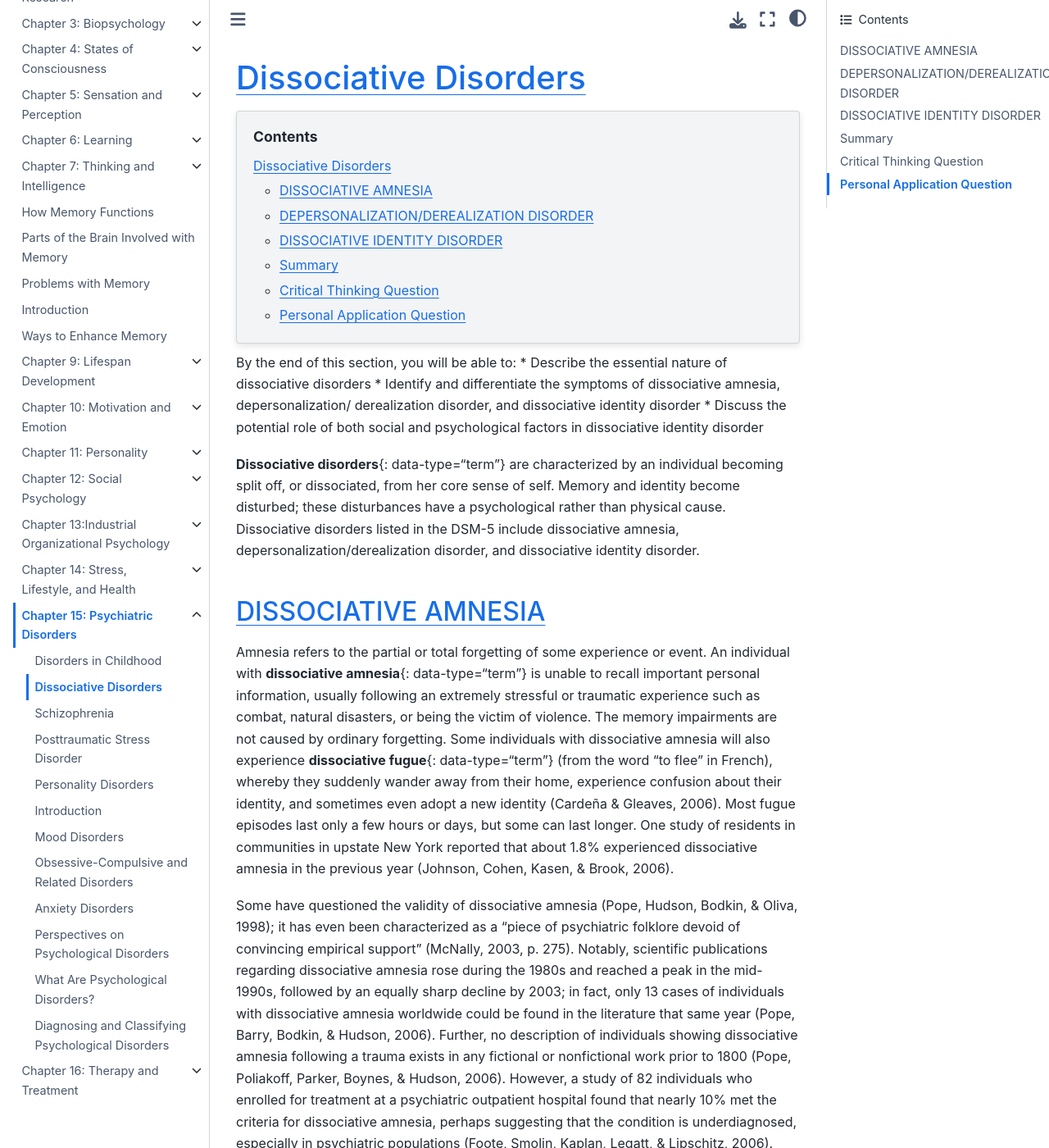
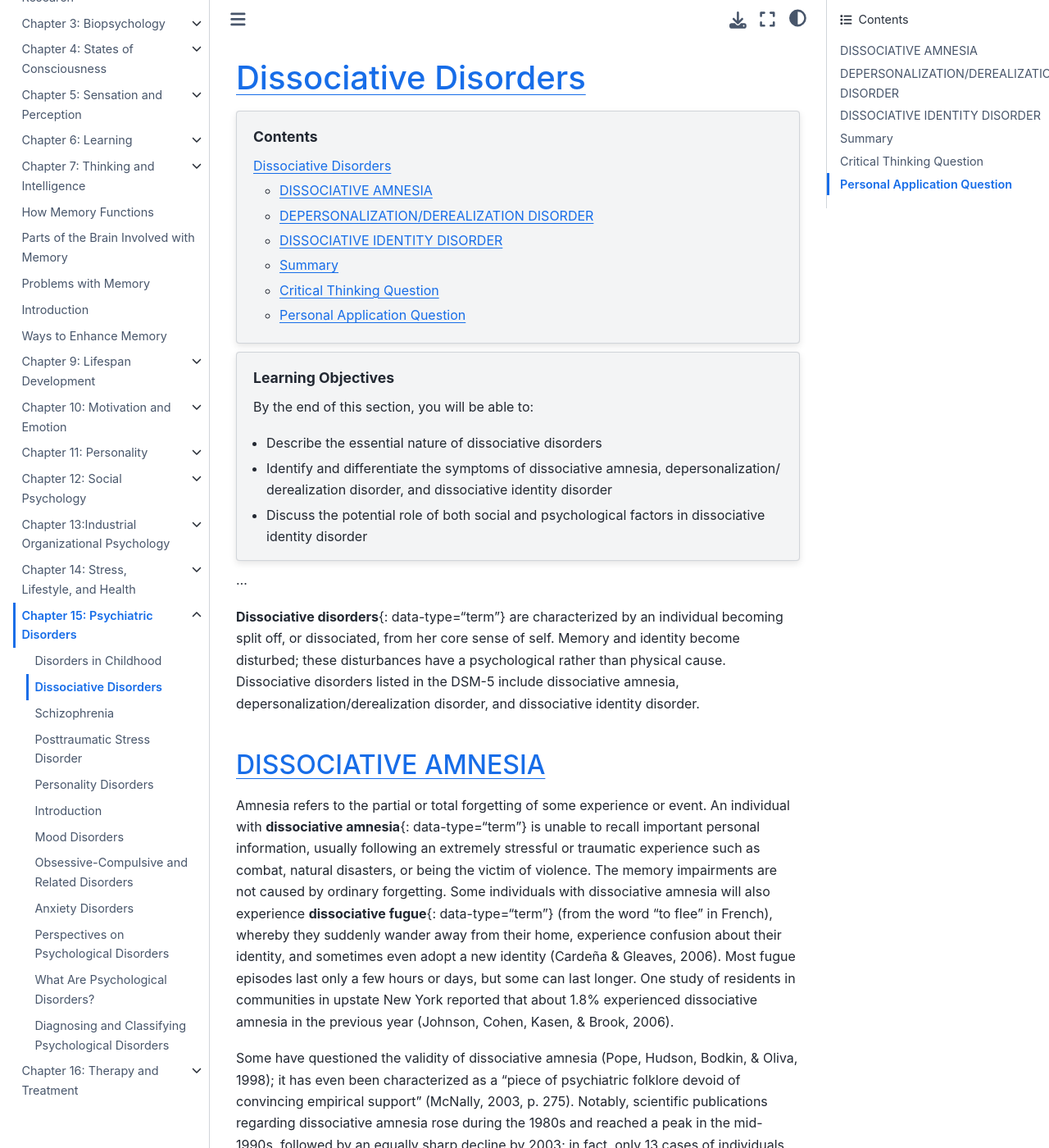
Before and after one commit to justpsychiatry/Clinically-Oriented-Psychology, a Sphinx documentation site: the page built from docs/source/disorders/m49184.rst, in a window 1280 px wide and 1400 px high. Shown: the whole window at 82% size. Built offline with Sphinx 7.4.7 and the Sphinx Book theme 1.1.4, drawn with Linux system fonts in a browser that asks for light colours; pages that are not in the unit, such as notebooks, are missing from menus; some of the changed text lies outside the part shown.

```diff
--- a/docs/source/disorders/m49184.rst
+++ b/docs/source/disorders/m49184.rst
@@ -8,14 +8,14 @@
    :depth: 3
 ..
 
-.. container::
+.. topic:: Learning Objectives
 
-   By the end of this section, you will be able to: \* Describe the
-   essential nature of dissociative disorders \* Identify and
-   differentiate the symptoms of dissociative amnesia,
-   depersonalization/ derealization disorder, and dissociative identity
-   disorder \* Discuss the potential role of both social and
-   psychological factors in dissociative identity disorder
+   By the end of this section, you will be able to:
+
+   * Describe the essential nature of dissociative disorders
+   * Identify and differentiate the symptoms of dissociative amnesia, depersonalization/ derealization disorder, and dissociative identity disorder
+   * Discuss the potential role of both social and psychological factors in dissociative identity disorder
+...
 
 **Dissociative disorders**\ {: data-type=“term”} are characterized by an
 individual becoming split off, or dissociated, from her core sense of
@@ -178,7 +178,7 @@
       3. feeling detached from the self
       4. feeling detached from the world {: type=“a”}
 
-  .. dropdown:: Check Answer
+    .. dropdown:: Check Answer
 
       B
   .. Card:: Question
@@ -191,9 +191,9 @@
       3. schizophrenia
       4. different personalities {: type=“a”}
 
-   .. container::
+     .. dropdown::
 
-      D
+        D
 
 Critical Thinking Question
 ==========================
@@ -239,18 +239,22 @@
       dissociative disorder in which people feel detached from the self
       (depersonalization), and the world feels artificial and unreal
       (derealization) ^
+
    dissociative amnesia
       dissociative disorder characterized by an inability to recall
       important personal information, usually following an extremely
       stressful or traumatic experience ^
+
    dissociative disorders
       group of DSM-5 disorders in which the primary feature is that a
       person becomes dissociated, or split off, from his or her core
       sense of self, resulting in disturbances in identity and memory ^
+
    dissociative fugue
       symptom of dissociative amnesia in which a person suddenly wanders
       away from one’s home and experiences confusion about his or her
       identity ^
+
    dissociative identity disorder
       dissociative disorder (formerly known as multiple personality
       disorder) in which a person exhibits two or more distinct,
--- a/docs/source/disorders/m49229.rst
+++ b/docs/source/disorders/m49229.rst
@@ -1019,7 +1019,7 @@
 
 .. container::
 
-   .. container::
+
 
       Imagine that a child has a genetic vulnerability to antisocial
       personality disorder. How might this child’s environment shape the
```
Also changed, not shown: other parts of docs/source/disorders/m49184.rst (+2 -2 lines).
